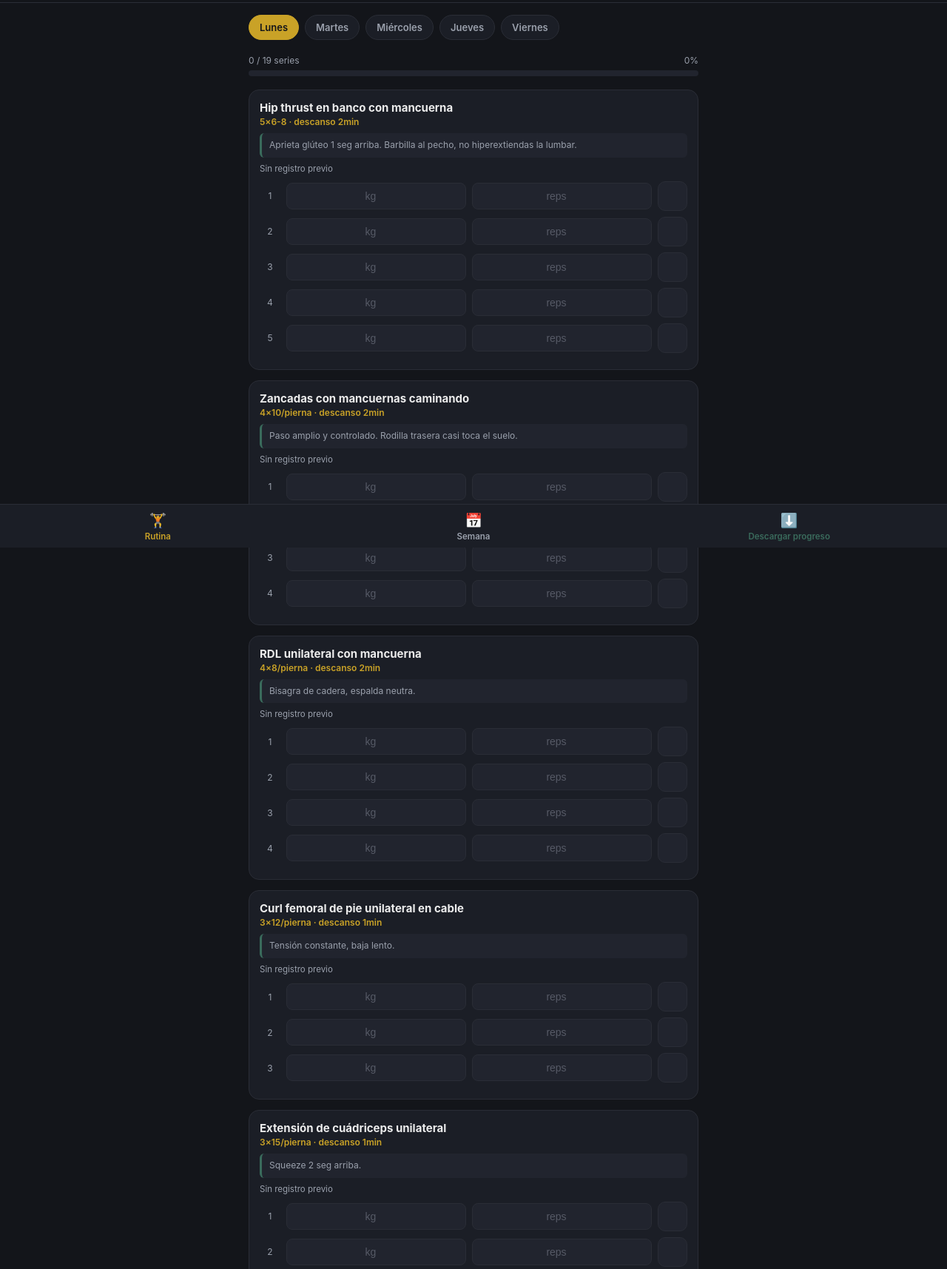
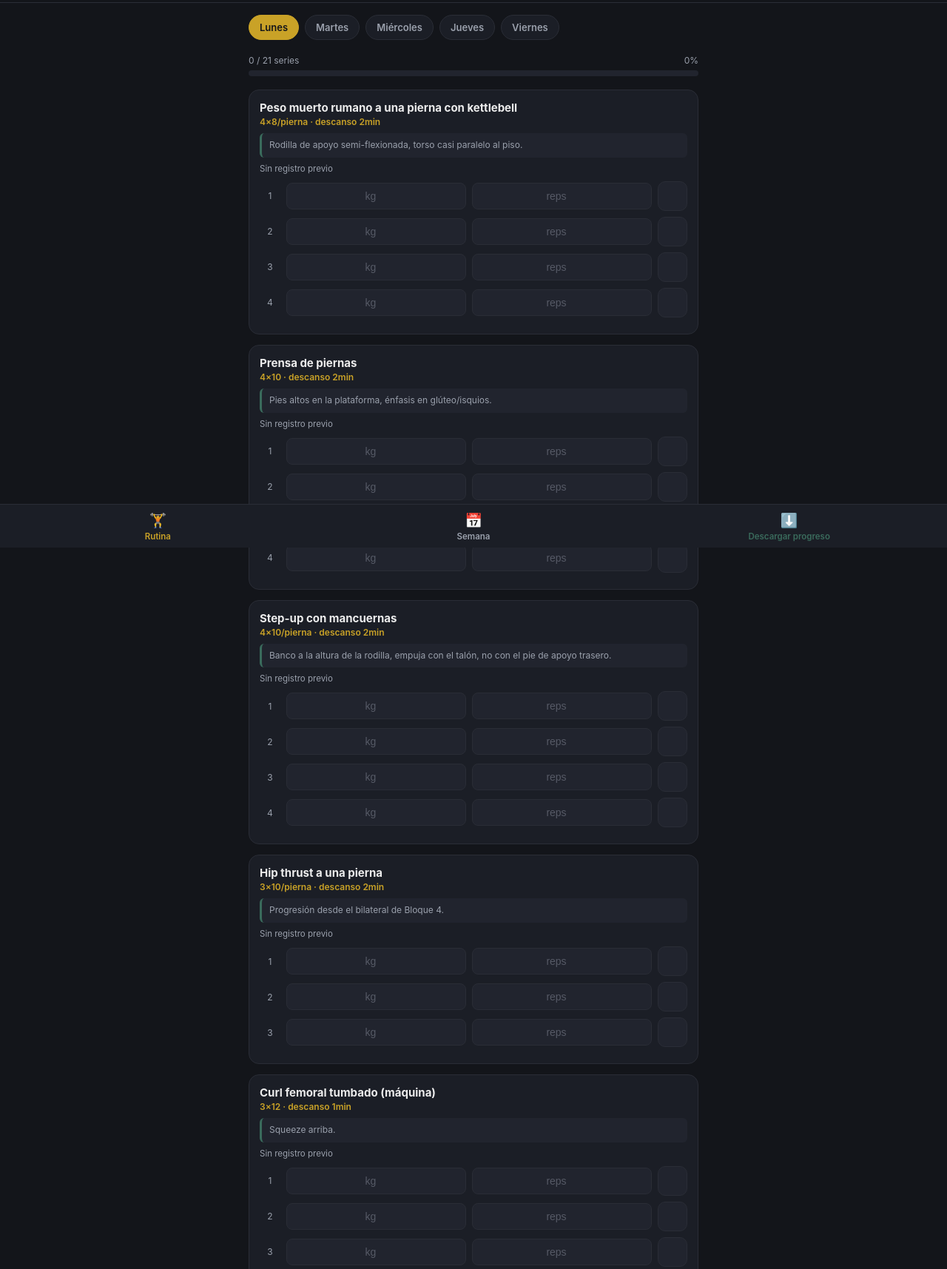
Before and after one commit to hanz-1334/gym-tracker, a plain HTML site: page index.html in a window 1280 px wide. Shown: the part 60-1775 px from the top of the page at 74% size. Drawn offline with Linux system fonts and the light colour scheme.

Commit message:
Actualiza rutina a Bloque 5 y hace el progreso robusto a cambios de bloque
- Reemplaza ROUTINE con los 5 días de Bloque 5 (recomposición corporal,
  énfasis unilateral y de brazo, sin patrón squat)
- El progreso guardado ahora se indexa por nombre de ejercicio en vez de
  posición en el arreglo, así "última vez" y el CSV no se desincronizan
  ni mezclan series de otro ejercicio al cambiar de bloque
- Oculta el recuadro de nota técnica cuando el ejercicio no trae cue
- Sube la versión de cache del service worker (v3) para forzar la
  actualización en la PWA ya instalada

Co-Authored-By: Claude Sonnet 5 <noreply@anthropic.com>

```diff
--- a/index.html
+++ b/index.html
@@ -285,7 +285,7 @@
 
 <header class="app-header">
   <h1 id="header-title">Gym Tracker</h1>
-  <div class="subtitle" id="header-subtitle">Bloque 4</div>
+  <div class="subtitle" id="header-subtitle">Bloque 5</div>
 </header>
 
 <!-- ================= VISTA: RUTINA DEL DÍA ================= -->
@@ -352,54 +352,55 @@ const ROUTINE = {
     lunes: {
       nombre: 'Fuerza Lower Body',
       ejercicios: [
-        { nombre: 'Hip thrust en banco con mancuerna', sets: 5, repsLabel: '6-8', restSec: 120, nota: 'Aprieta glúteo 1 seg arriba. Barbilla al pecho, no hiperextiendas la lumbar.' },
-        { nombre: 'Zancadas con mancuernas caminando', sets: 4, repsLabel: '10/pierna', restSec: 120, nota: 'Paso amplio y controlado. Rodilla trasera casi toca el suelo.' },
-        { nombre: 'RDL unilateral con mancuerna', sets: 4, repsLabel: '8/pierna', restSec: 90, nota: 'Bisagra de cadera, espalda neutra.' },
-        { nombre: 'Curl femoral de pie unilateral en cable', sets: 3, repsLabel: '12/pierna', restSec: 75, nota: 'Tensión constante, baja lento.' },
-        { nombre: 'Extensión de cuádriceps unilateral', sets: 3, repsLabel: '15/pierna', restSec: 60, nota: 'Squeeze 2 seg arriba.' },
+        { nombre: 'Peso muerto rumano a una pierna con kettlebell', sets: 4, repsLabel: '8/pierna', restSec: 120, nota: 'Rodilla de apoyo semi-flexionada, torso casi paralelo al piso.' },
+        { nombre: 'Prensa de piernas', sets: 4, repsLabel: '10', restSec: 120, nota: 'Pies altos en la plataforma, énfasis en glúteo/isquios.' },
+        { nombre: 'Step-up con mancuernas', sets: 4, repsLabel: '10/pierna', restSec: 90, nota: 'Banco a la altura de la rodilla, empuja con el talón, no con el pie de apoyo trasero.' },
+        { nombre: 'Hip thrust a una pierna', sets: 3, repsLabel: '10/pierna', restSec: 90, nota: 'Progresión desde el bilateral de Bloque 4.' },
+        { nombre: 'Curl femoral tumbado (máquina)', sets: 3, repsLabel: '12', restSec: 75, nota: 'Squeeze arriba.' },
+        { nombre: 'Extensión de cuádriceps bilateral', sets: 3, repsLabel: '15', restSec: 60, nota: 'Controlado, sin rebote.' },
       ],
     },
     martes: {
       nombre: 'Fuerza Upper Body',
       ejercicios: [
-        { nombre: 'Press en banco declinado con mancuernas', sets: 5, repsLabel: '5-6', restSec: 150, nota: 'Carga máxima, rango completo.' },
-        { nombre: 'Remo en T-bar', sets: 5, repsLabel: '5-6', restSec: 150, nota: 'Torso 45°, codos pegados, sin impulso.' },
-        { nombre: 'Press militar con mancuernas de pie', sets: 4, repsLabel: '6-8', restSec: 120, nota: 'Core apretado, no arquees la lumbar.' },
-        { nombre: 'Jalón al pecho agarre neutro cerrado', sets: 4, repsLabel: '8-10', restSec: 90, nota: 'Codos hacia abajo, squeeze 1 seg.' },
-        { nombre: 'Face pull con cuerda', sets: 3, repsLabel: '15', restSec: 60, nota: 'Codos altos, squeeze en escápulas.' },
+        { nombre: 'Press inclinado con mancuernas', sets: 5, repsLabel: '5-6', restSec: 150, nota: 'Ángulo 30°, control en bajada.' },
+        { nombre: 'Remo con barra agarre prono', sets: 5, repsLabel: '5-6', restSec: 150, nota: 'Torso a 45°, tira hacia el ombligo.' },
+        { nombre: 'Press Arnold con mancuernas', sets: 4, repsLabel: '8', restSec: 120, nota: 'Rotación completa, controla el descenso.' },
+        { nombre: 'Jalón al pecho agarre supino', sets: 4, repsLabel: '8-10', restSec: 90, nota: 'Cambia énfasis de bíceps vs. el agarre neutro de Bloque 4.' },
+        { nombre: 'Face pull con banda', sets: 3, repsLabel: '15', restSec: 60, nota: 'Codos altos.' },
+        { nombre: 'Curl martillo con mancuernas', sets: 3, repsLabel: '12', restSec: 60, nota: 'Pieza de brazo repartida del día.' },
       ],
     },
     miercoles: {
       nombre: 'Hipertrofia Upper Body',
       ejercicios: [
-        { nombre: 'Cable crossover desde polea alta', sets: 4, repsLabel: '12-15', restSec: 60, nota: 'Squeeze 2 seg al cruzar.' },
-        { nombre: 'Cable crossover desde polea baja', sets: 4, repsLabel: '12-15', restSec: 60, nota: 'Squeeze 2 seg arriba.' },
-        { nombre: 'Remo con cable unilateral en polea baja', sets: 4, repsLabel: '12/brazo', restSec: 75, nota: 'Sin rotar torso, squeeze 1 seg.' },
-        { nombre: 'Elevaciones laterales con cable unilateral', sets: 4, repsLabel: '15/brazo', restSec: 60, nota: 'Sin balanceo.' },
-        { nombre: 'Curl araña en banco inclinado', sets: 4, repsLabel: '10-12', restSec: 75, nota: 'Sin impulso posible.' },
-        { nombre: 'Press francés con mancuernas', sets: 4, repsLabel: '10-12', restSec: 75, nota: 'Codos fijos apuntando al techo.' },
+        { nombre: 'Press en máquina convergente', sets: 4, repsLabel: '12-15', restSec: 75, nota: '' },
+        { nombre: 'Remo en máquina agarre neutro', sets: 4, repsLabel: '12-15', restSec: 75, nota: '' },
+        { nombre: 'Elevaciones laterales con mancuerna', sets: 4, repsLabel: '15', restSec: 60, nota: '' },
+        { nombre: 'Curl con barra Z', sets: 4, repsLabel: '10-12', restSec: 75, nota: '' },
+        { nombre: 'Extensión de tríceps en polea, barra recta', sets: 4, repsLabel: '10-12', restSec: 75, nota: '' },
+        { nombre: 'Extensión de tríceps unilateral con mancuerna sobre banco', sets: 3, repsLabel: '12/brazo', restSec: 60, nota: '' },
       ],
     },
     jueves: {
-      nombre: 'Potencia + Core',
+      nombre: 'Brazo (énfasis fuerte) + Core',
       ejercicios: [
-        { nombre: 'Sentadilla hack en máquina', sets: 4, repsLabel: '8', restSec: 90, nota: 'Explosivo en subida, bajada 3 seg.' },
-        { nombre: 'Press en polea baja de pie cruzado', sets: 4, repsLabel: '12/lado', restSec: 75, nota: 'Core estabiliza, no rotar.' },
-        { nombre: 'Curl de bíceps en polea baja con cuerda', sets: 3, repsLabel: '15', restSec: 60, nota: 'Codos pegados, sin balanceo.' },
-        { nombre: 'Extensión de tríceps sobre cabeza con cuerda', sets: 3, repsLabel: '15', restSec: 60, nota: 'Codos fijos junto a la cabeza.' },
-        { nombre: 'Rueda abdominal', sets: 4, repsLabel: '10-12', restSec: 75, nota: 'Rango máximo sin perder posición lumbar.' },
+        { nombre: 'Curl con mancuernas alternado', sets: 4, repsLabel: '10/brazo', restSec: 75, nota: '' },
+        { nombre: 'Curl concentrado con mancuerna', sets: 3, repsLabel: '12/brazo', restSec: 60, nota: '' },
+        { nombre: 'Press cerrado en banca (close-grip)', sets: 4, repsLabel: '10', restSec: 90, nota: '' },
+        { nombre: 'Extensión de tríceps unilateral en polea', sets: 3, repsLabel: '15/brazo', restSec: 60, nota: '' },
+        { nombre: 'Rueda abdominal', sets: 4, repsLabel: '10-12', restSec: 75, nota: 'Rango máximo sin perder lumbar.' },
         { nombre: 'Pallof press en polea', sets: 3, repsLabel: '12/lado', restSec: 60, nota: 'Antirotación, 1 seg extendido.' },
-        { nombre: 'Dead bug', sets: 3, repsLabel: '12/lado', restSec: 60, nota: 'Lento, lumbar pegada al suelo.' },
       ],
     },
     viernes: {
       nombre: 'Metabólico Full Body',
       ejercicios: [
-        { nombre: 'Press en máquina convergente', sets: 3, repsLabel: '15', restSec: 45, nota: 'Tempo 2-1-2.' },
-        { nombre: 'Remo en polea alta agarre supino', sets: 3, repsLabel: '15', restSec: 45, nota: 'Squeeze 1 seg.' },
-        { nombre: 'Zancada estática con mancuernas', sets: 3, repsLabel: '12/pierna', restSec: 45, nota: 'Sin rebote en rodilla trasera.' },
-        { nombre: 'Elevaciones laterales en cable', sets: 3, repsLabel: '15/brazo', restSec: 45, nota: 'Sin descanso entre lados.' },
-        { nombre: 'Pallof press en polea', sets: 3, repsLabel: '12/lado', restSec: 45, nota: 'Control total.' },
+        { nombre: 'Press de pecho en máquina', sets: 3, repsLabel: '15', restSec: 45, nota: '' },
+        { nombre: 'Remo en polea baja sentado', sets: 3, repsLabel: '15', restSec: 45, nota: '' },
+        { nombre: 'Step-up con mancuernas (ligero)', sets: 3, repsLabel: '12/pierna', restSec: 45, nota: '' },
+        { nombre: 'Elevaciones laterales con mancuerna', sets: 3, repsLabel: '15', restSec: 45, nota: '' },
+        { nombre: 'Pallof press en polea', sets: 3, repsLabel: '12/lado', restSec: 45, nota: '' },
         { nombre: 'Caminata inclinada', sets: 1, repsLabel: '15 min', restSec: 0, nota: 'Zona 2, ritmo conversacional.' },
       ],
     },
@@ -412,7 +413,7 @@ const DAY_LABELS = { lunes: 'Lunes', martes: 'Martes', miercoles: 'Miércoles',
 /* ======================================================================
    ESTADO Y PERSISTENCIA (localStorage)
    ====================================================================== */
-const LS_PROGRESS = 'gym_progress';       // { "YYYY-MM-DD": { dayKey: { exIndex: { sets: [{kg,reps,done}] } } } }
+const LS_PROGRESS = 'gym_progress';       // { "YYYY-MM-DD": { dayKey: { "<nombre del ejercicio>": { sets: [{kg,reps,done}] } } } }
 const LS_CURRENT_DAY = 'gym_current_day'; // "lunes" | "martes" | ...
 
 function loadJSON(key, fallback) {
@@ -482,32 +483,38 @@ function getDayEntry(dateISO, dayKey, create) {
   }
   return progressData[dateISO][dayKey];
 }
-function getSetState(dateISO, dayKey, exIndex, setIndex) {
+function getSetState(dateISO, dayKey, exKey, setIndex) {
   const dayEntry = getDayEntry(dateISO, dayKey, false);
-  const ex = dayEntry && dayEntry[exIndex];
+  const ex = dayEntry && dayEntry[exKey];
   const set = ex && ex.sets && ex.sets[setIndex];
   return set || { kg: '', reps: '', done: false };
 }
-function setSetState(dateISO, dayKey, exIndex, setIndex, patch) {
+function setSetState(dateISO, dayKey, exKey, setIndex, patch) {
   const dayEntry = getDayEntry(dateISO, dayKey, true);
-  if (!dayEntry[exIndex]) dayEntry[exIndex] = { sets: [] };
-  if (!dayEntry[exIndex].sets[setIndex]) dayEntry[exIndex].sets[setIndex] = { kg: '', reps: '', done: false };
-  Object.assign(dayEntry[exIndex].sets[setIndex], patch);
+  if (!dayEntry[exKey]) dayEntry[exKey] = { sets: [] };
+  if (!dayEntry[exKey].sets[setIndex]) dayEntry[exKey].sets[setIndex] = { kg: '', reps: '', done: false };
+  Object.assign(dayEntry[exKey].sets[setIndex], patch);
   saveJSON(LS_PROGRESS, progressData);
 }
 
-function findLastTime(dayKey, exIndex, exName) {
+// Busca la sesión anterior más reciente (en cualquier día) donde este
+// ejercicio -identificado por nombre, no por posición- tenga series
+// marcadas como completadas. Así sobrevive a cambios de bloque de rutina.
+function findLastTime(exName) {
   const dates = Object.keys(progressData)
     .filter((d) => d !== currentLogDate && d < currentLogDate)
     .sort()
     .reverse();
   for (const d of dates) {
-    const entry = progressData[d] && progressData[d][dayKey] && progressData[d][dayKey][exIndex];
-    if (entry && entry.sets && entry.sets.some((s) => s.done)) {
-      const parts = entry.sets
-        .filter((s) => s.done)
-        .map((s) => (s.kg ? `${s.kg}kg×${s.reps || '?'}` : `${s.reps || '?'}`));
-      return { date: d, text: parts.join(' · ') };
+    const dayEntries = progressData[d] || {};
+    for (const dk of Object.keys(dayEntries)) {
+      const entry = dayEntries[dk][exName];
+      if (entry && entry.sets && entry.sets.some((s) => s.done)) {
+        const parts = entry.sets
+          .filter((s) => s.done)
+          .map((s) => (s.kg ? `${s.kg}kg×${s.reps || '?'}` : `${s.reps || '?'}`));
+        return { date: d, text: parts.join(' · ') };
+      }
     }
   }
   return null;
@@ -540,10 +547,10 @@ function renderDayChips() {
 function computeDayProgress(dateISO, dayKey) {
   const dia = ROUTINE.dias[dayKey];
   let total = 0, done = 0;
-  dia.ejercicios.forEach((ex, exIndex) => {
+  dia.ejercicios.forEach((ex) => {
     for (let s = 0; s < ex.sets; s++) {
       total++;
-      if (getSetState(dateISO, dayKey, exIndex, s).done) done++;
+      if (getSetState(dateISO, dayKey, ex.nombre, s).done) done++;
     }
   });
   return { total, done };
@@ -562,23 +569,24 @@ function renderExerciseList() {
   const dia = ROUTINE.dias[currentDay];
   document.getElementById('header-subtitle').textContent = `${DAY_LABELS[currentDay]} · ${dia.nombre}`;
 
-  dia.ejercicios.forEach((ex, exIndex) => {
+  dia.ejercicios.forEach((ex) => {
     const card = document.createElement('div');
     card.className = 'exercise-card';
 
-    const last = findLastTime(currentDay, exIndex, ex.nombre);
+    const last = findLastTime(ex.nombre);
+    const noteHtml = ex.nota ? `<div class="exercise-note">${ex.nota}</div>` : '';
 
     card.innerHTML = `
       <div class="exercise-title">${ex.nombre}</div>
       <div class="exercise-meta">${ex.sets}×${ex.repsLabel} · descanso ${ex.restSec >= 60 ? Math.round(ex.restSec/60)+'min' : ex.restSec+'s'}</div>
-      <div class="exercise-note">${ex.nota}</div>
+      ${noteHtml}
       <div class="exercise-last">${last ? `Última vez ${ddmmFromISO(last.date)}: <strong>${last.text}</strong>` : 'Sin registro previo'}</div>
       <div class="sets-container"></div>
     `;
 
     const setsContainer = card.querySelector('.sets-container');
     for (let s = 0; s < ex.sets; s++) {
-      const state = getSetState(currentLogDate, currentDay, exIndex, s);
+      const state = getSetState(currentLogDate, currentDay, ex.nombre, s);
       const row = document.createElement('div');
       row.className = 'set-row';
       row.innerHTML = `
@@ -591,15 +599,15 @@ function renderExerciseList() {
       const checkBtn = row.querySelector('.check-btn');
 
       kgInput.addEventListener('input', () => {
-        setSetState(currentLogDate, currentDay, exIndex, s, { kg: kgInput.value });
+        setSetState(currentLogDate, currentDay, ex.nombre, s, { kg: kgInput.value });
       });
       repsInput.addEventListener('input', () => {
-        setSetState(currentLogDate, currentDay, exIndex, s, { reps: repsInput.value });
+        setSetState(currentLogDate, currentDay, ex.nombre, s, { reps: repsInput.value });
       });
       checkBtn.addEventListener('click', () => {
-        const cur = getSetState(currentLogDate, currentDay, exIndex, s);
+        const cur = getSetState(currentLogDate, currentDay, ex.nombre, s);
         const willBeDone = !cur.done;
-        setSetState(currentLogDate, currentDay, exIndex, s, { done: willBeDone });
+        setSetState(currentLogDate, currentDay, ex.nombre, s, { done: willBeDone });
         checkBtn.classList.toggle('done', willBeDone);
         checkBtn.textContent = willBeDone ? '✓' : '';
         renderProgressBar();
@@ -779,17 +787,14 @@ function csvField(value) {
 function buildProgressCSV() {
   const rows = [['fecha', 'dia', 'ejercicio', 'serie', 'kg', 'reps']];
   Object.keys(progressData).sort().forEach((dateISO) => {
-    ROUTINE.order.forEach((dayKey) => {
+    Object.keys(progressData[dateISO]).forEach((dayKey) => {
       const dayEntry = progressData[dateISO][dayKey];
-      const dia = ROUTINE.dias[dayKey];
-      if (!dayEntry || !dia) return;
-      Object.keys(dayEntry).forEach((exIndexStr) => {
-        const ex = dia.ejercicios[Number(exIndexStr)];
-        const sets = dayEntry[exIndexStr].sets || [];
-        if (!ex) return;
+      const dayLabel = DAY_LABELS[dayKey] || dayKey;
+      Object.keys(dayEntry).forEach((exName) => {
+        const sets = dayEntry[exName].sets || [];
         sets.forEach((set, i) => {
           if (!set.done) return;
-          rows.push([dateISO, DAY_LABELS[dayKey], ex.nombre, i + 1, set.kg || '', set.reps || '']);
+          rows.push([dateISO, dayLabel, exName, i + 1, set.kg || '', set.reps || '']);
         });
       });
     });
--- a/sw.js
+++ b/sw.js
@@ -1,4 +1,4 @@
-const CACHE_NAME = 'gym-tracker-v2';
+const CACHE_NAME = 'gym-tracker-v3';
 const LOCAL_ASSETS = [
   './',
   './index.html',
```
